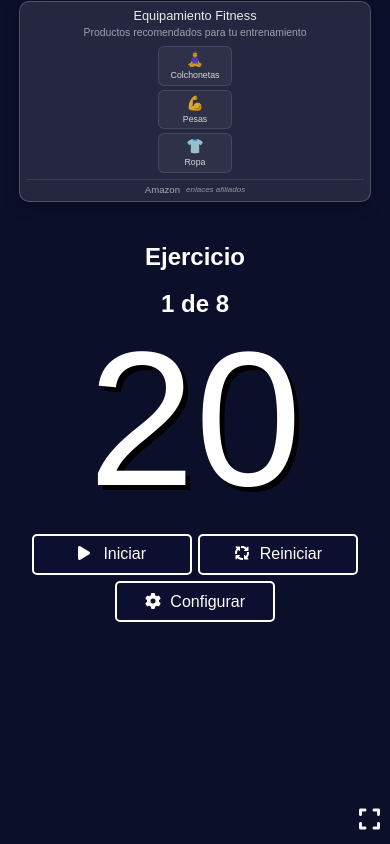
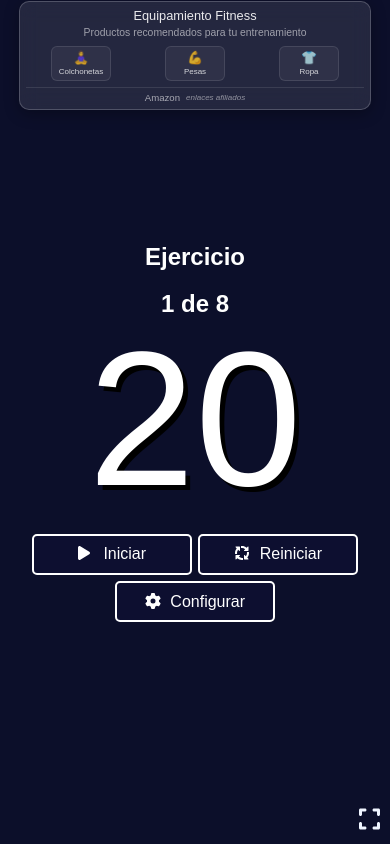
Before and after one commit to aljerr3/tabataclock, a React (Create React App) app: page / in a window 390 px wide. Built offline with nearby package versions, Linux system fonts and the light colour scheme; a web font is replaced by a local one.

Commit message:
agregoSEO

```diff
--- a/src/App.css
+++ b/src/App.css
@@ -569,11 +569,15 @@ body {
 
   .banner-products {
     gap: 4px;
+    flex-direction: row;
+    justify-content: space-around;
   }
 
   .product-item {
     padding: 4px 6px;
     min-width: 60px;
+    flex: 1;
+    max-width: 80px;
   }
 
   .product-icon {
@@ -592,12 +596,23 @@ body {
   }
 
   .banner-products {
-    flex-direction: column;
+    flex-direction: row;
+    justify-content: space-around;
     align-items: center;
   }
 
   .product-item {
-    width: 80%;
-    max-width: 160px;
+    width: auto;
+    max-width: 70px;
+    min-width: 50px;
+    padding: 3px 4px;
+  }
+
+  .product-name {
+    font-size: 0.5rem;
+  }
+
+  .product-icon {
+    font-size: 0.8rem;
   }
 }
```
